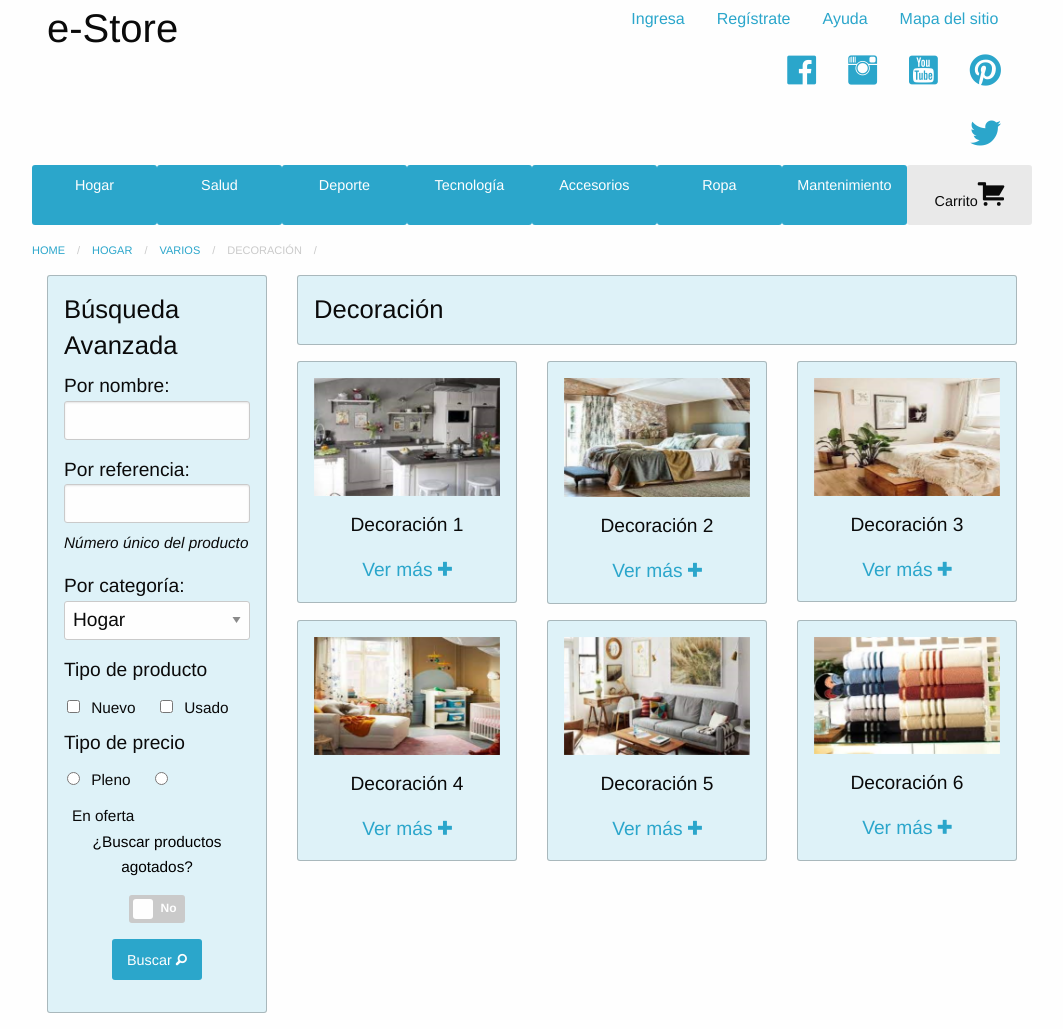
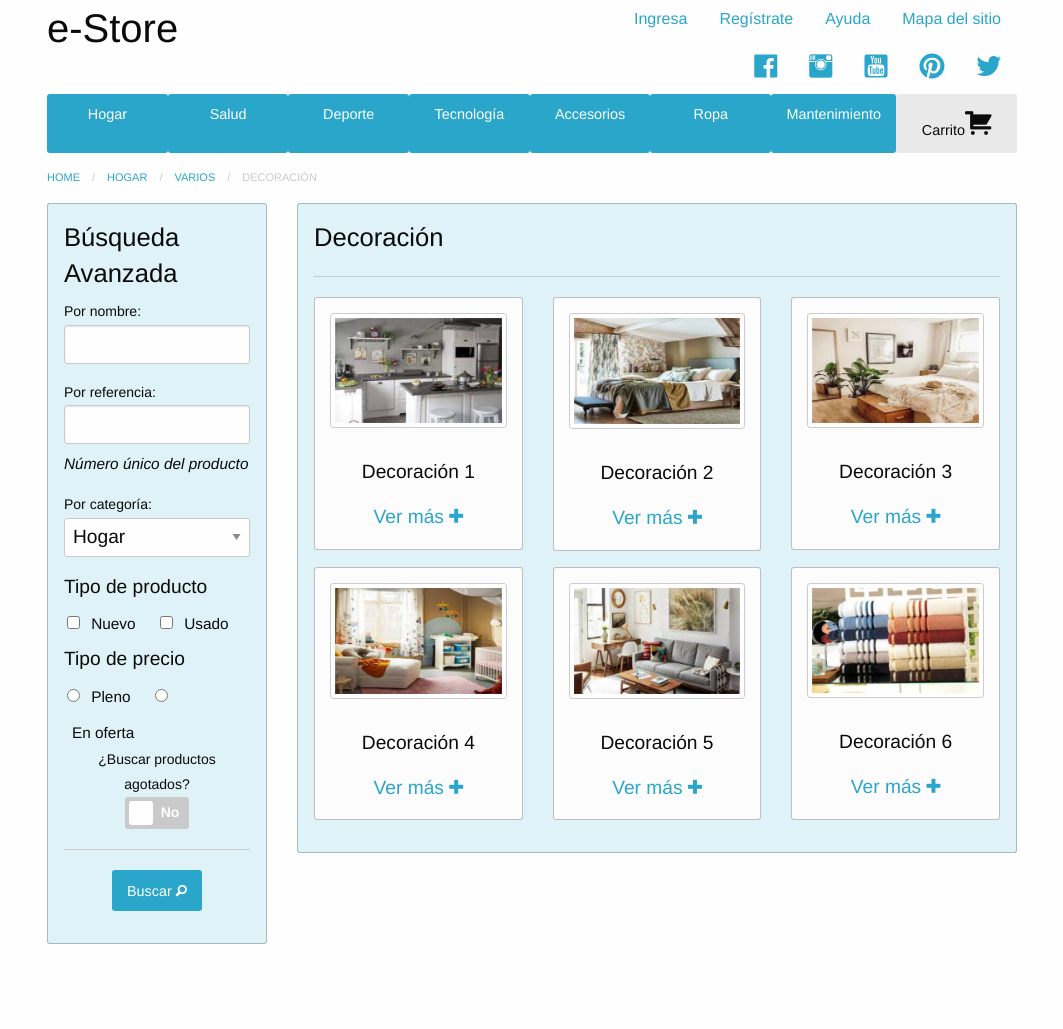
Before and after one commit to mjaurena/Tienda_Foundation, a plain HTML site: page index.html in a window 1280 px wide. Shown: the whole page, without its empty margins (108-1171 px from the left). After the commit the page ends 960 px from the top, so only its background shows below. Drawn offline with Linux system fonts and the light colour scheme.

Commit message:
corregido

```diff
--- a/css/app.css
+++ b/css/app.css
@@ -1,12 +1,10 @@
 .size-i{
-  font-size: 5vh;
+  font-size: 4vh;
 }
 .size-c{
   font-size: 4vh;
 }
-.fotos{
-  text-align: center;
-}
+
 .callout h5,h4{
   font-size: 2vw;
 }
--- a/index.html
+++ b/index.html
@@ -2,26 +2,27 @@
 <html lang="en" dir="ltr">
   <head>
     <meta charset="utf-8">
-    <meta name="viewport" content="width=device-width, user-scalable=no">
     <title>Ejemplo Foundation</title>
-    <link rel="stylesheet" href="css/foundation.min.css">
-    <link rel="stylesheet" href="css/app.css">
-    <link rel="stylesheet" href="foundation-icons/foundation-icons.css">
+    <link rel="stylesheet" href="css/foundation.min.css" media="screen" charset="utf-8">
+    <link rel="stylesheet" href="css/app.css" media="screen" charset="utf-8">
+    <link rel="stylesheet" href="foundation-icons/foundation-icons.css" media="screen" charset="utf-8">
   </head>
   <body>
     <div class="row">
+      <div class="small-12 columns small-order-1">
+        <div class="row align-center">
           <div class="medium-3 columns"><h2>e-Store</h2></div>
-      <div class="medium-5 medium-offset-4 columns">
-        <div class="row">
-          <ul class="menu align-right">
+          <div class="medium-6 columns medium-offset-3">
+            <div class="column row">
+              <div class="menu align-right hide-for-small-only">
                 <li><a href="index.html">Ingresa</a></li>
                 <li><a href="#registro">Regístrate</a></li>
                 <li><a href="#ayuda">Ayuda</a></li>
                 <li><a href="#mapa_sitio">Mapa del sitio</a></li>
-          </ul>
+              </div>
             </div>
             <div class="row">
-          <div class="columns medium-offset-3">
+              <div class="medium-9 columns medium-offset-3 hide-for-small-only show-for-landscape">
                 <ul class="menu align-right">
                   <li><a href="#facebook"><i class="fi-social-facebook size-i"></i></a></li>
                   <li><a href="#instagram"><i class="fi-social-instagram size-i"></i></a></li>
@@ -33,8 +34,10 @@
             </div>
           </div>
         </div>
-    <div class="row">
-      <div class="expanded button-group">
+      </div>
+      <div class="small-12 columns small-order-4 medium-order-2">
+        <div class="row column">
+          <div class="button-group expanded stacked-for-small">
             <a href="#hogar" class="button">Hogar</a>
             <a href="#salud"class="button">Salud</a>
             <a href="#deporte"class="button">Deporte</a>
@@ -45,35 +48,34 @@
             <a href="#carrito"class="secondary button"><span>Carrito</span><i class="fi-shopping-cart size-c"></i></a>
           </div>
         </div>
-    <div class="row">
-      <nav aria-label="You are here:" role="navigation">
-        <ul class="breadcrumbs">
+      </div>
+      <div class="small-12 columns small-order-2">
+        <div class="row column">
+          <ul class="breadcrumbs" aria-hidden="true">
             <li><a href="#home">Home</a></li>
             <li><a href="#hogar">Hogar</a></li>
             <li><a href="#varios">Varios</a></li>
             <li class="disabled">Decoración</li>
-          <li></li>
           </ul>
-      </nav>
         </div>
-    <div class="row">
-      <div class="small-3 columns">
+      </div>
+      <div class="small-12 columns small-order-3">
+        <div class="row large-uncollapse">
+          <div class="large-3 medium-4 columns show-for-medium">
             <div class="callout primary"><h5>Búsqueda<br/>Avanzada</h5>
+            <p class="show-for-sr">"A continuación hay un formulario para hacer búsquedas avanzadas"</p>
               <form>
-            <div class="row">
-              <div class="columns"
+                <div class="row column">
                   <label>Por nombre:<input type="text"/></label>
                 </div>
-            </div>
-            <div class="row">
-              <div class="columns"
-                <label>Por referencia:
-                  <input type="text" aria-describedby="numero-producto"/></label>
+                <div class="row column">
+                  <label>
+                    Por referencia:
+                    <input type="text" aria-describedby="numero-producto"/>
+                  </label>
                   <p class="help-text" id="numero-producto">Número único del producto</p>
                 </div>
-            </div>
-            <div class="row">
-              <div class="columns"
+                <div class="row column">
                   <label>Por categoría:
                     <select name="categoria" id="categoria">
                       <option>Hogar</option>
@@ -86,29 +88,23 @@
                     </select>
                   </label>
                 </div>
-            </div>
-            <div class="row">
-              <div class="columns set">
+                <div class="row column set">
                   <fieldset>
                     <legend>Tipo de producto</legend>
                     <input id="nuevo" type="checkbox"><label for="nuevo">Nuevo</label>
-                  <input id="usado" type="checkbox"><label for="nuevo">Usado</label
+                    <input id="usado" type="checkbox"><label for="usado">Usado</label>
                   </fieldset>
                 </div>
-            </div>
-            <div class="row">
-              <div class="columns set">
+                <div class="row column set">
                   <fieldset>
                     <legend>Tipo de precio</legend>
-                  <input id="pleno" type="radio" name="color" value="azul"><label for="pleno">Pleno</label>
-                  <input id="oferta" type="radio" name="color" value="rojo"><label for="oferta">En oferta</label
+                    <input id="pleno" type="radio" name="pleno-oferta" value="azul"><label for="pleno">Pleno</label>
+                    <input id="oferta" type="radio" name="pleno-oferta" value="rojo"><label for="oferta">En oferta</label>
                   </fieldset>
                 </div>
-            </div>
-            <div class="row">
-              <div class="columns switch-col">
-                <p>¿Buscar productos agotados?</p>
-                <div class="switch small">
+                <div class="row column switch-col">
+                  <label>¿Buscar productos agotados?</label>
+                  <div class="switch medium">
                     <input class="switch-input" type="checkbox" name="productos-agotados" id="productos-agotados">
                     <label class="switch-paddle" for="productos-agotados">
                       <span class="switch-active" aria-hidden="true">Sí</span>
@@ -116,60 +112,63 @@
                     </label>
                   </div>
                 </div>
-            </div>
-            <div class="row">
-              <div class="columns button-col">
+                <div class="row column button-col">
+                    <hr>
                   <button type="submit" class="button">Buscar   <i class="fi-magnifying-glass"></i></button>
-              </div>
                 </div>
               </form>
             </div>
           </div>
-      <div class="small-9 columns">
-        <div class="callout primary"><h4>Decoración</h4></div>
-        <div class="row">
-          <div class="small-4 columns">
-            <div class="callout primary fotos">
-              <img src="decoracion-1.png" alt="deco-1" title="deco-1"/>
+          <div class="large-9 medium-8 columns">
+            <div class="callout primary">
+              <h4>Decoración</h4>
+              <hr>
+            <div class="row large-uncollapse">
+              <div class="large-4 small-12 medium-6 columns">
+                <div class="callout secondary text-center">
+                  <img src="decoracion-1.png" alt="deco-1" title="deco-1" class="thumbnail"/>
                   <p><h6>Decoración 1</h6></p>
                   <p><a href="#decoracion-1">Ver más   <i class="fi-plus"></i></a></p>
                 </div>
               </div>
-          <div class="small-4 columns">
-            <div class="callout primary fotos">
-              <img src="decoracion-2.png" alt="deco-2" title="deco-2"/>
+              <div class="large-4 small-12 medium-6 columns">
+                <div class="callout secondary text-center">
+                  <img src="decoracion-2.png" alt="deco-2" title="deco-2" class="thumbnail"/>
                   <p><h6>Decoración 2</h6></p>
                   <p><a href="#decoracion-2">Ver más   <i class="fi-plus"></i></a></p>
                 </div>
               </div>
-          <div class="small-4 columns">
-            <div class="callout primary fotos">
-              <img src="decoracion-3.png" alt="deco-3" title="deco-3"/>
+              <div class="large-4 small-12 medium-6 columns">
+                <div class="callout secondary text-center">
+                  <img src="decoracion-3.png" alt="deco-3" title="deco-3" class="thumbnail"/>
                   <p><h6>Decoración 3</h6></p>
                   <p><a href="#decoracion-3">Ver más   <i class="fi-plus"></i></a></p>
                 </div>
               </div>
             </div>
-        <div class="row">
-          <div class="small-4 columns">
-            <div class="callout primary fotos">
-              <img src="decoracion-4.png" alt="deco-4" title="deco-4"/>
+            <div class="row large-uncollapse">
+              <div class="large-4 small-12 medium-6 columns">
+                <div class="callout secondary text-center">
+                  <img src="decoracion-4.png" alt="deco-4" title="deco-4" class="thumbnail"/>
                   <p><h6>Decoración 4</h6></p>
                   <p><a href="#decoracion-4">Ver más   <i class="fi-plus"></i></a></p>
                 </div>
               </div>
-          <div class="small-4 columns">
-            <div class="callout primary fotos">
-              <img src="decoracion-5.png" alt="deco-5" title="deco-5"/>
+              <div class="large-4 small-12 medium-6 columns">
+                <div class="callout secondary text-center">
+                  <img src="decoracion-5.png" alt="deco-5" title="deco-5" class="thumbnail"/>
                   <p><h6>Decoración 5</h6></p>
                   <p><a href="#decoracion-5">Ver más   <i class="fi-plus"></i></a></p>
                 </div>
               </div>
-          <div class="small-4 columns">
-            <div class="callout primary fotos">
-              <img src="decoracion-6.png" alt="deco-6" title="deco-6"/>
+              <div class="large-4 small-12 medium-6 columns">
+                <div class="callout secondary text-center">
+                  <img src="decoracion-6.png" alt="deco-6" title="deco-6" class="thumbnail"/>
                   <p><h6>Decoración 6</h6></p>
                   <p><a href="#decoracion-6">Ver más   <i class="fi-plus"></i></a></p>
+                </div>
+              </div>
+            </div>
           </div>
         </div>
       </div>
```
Lines whose indentation alone changed are shown as unchanged.
